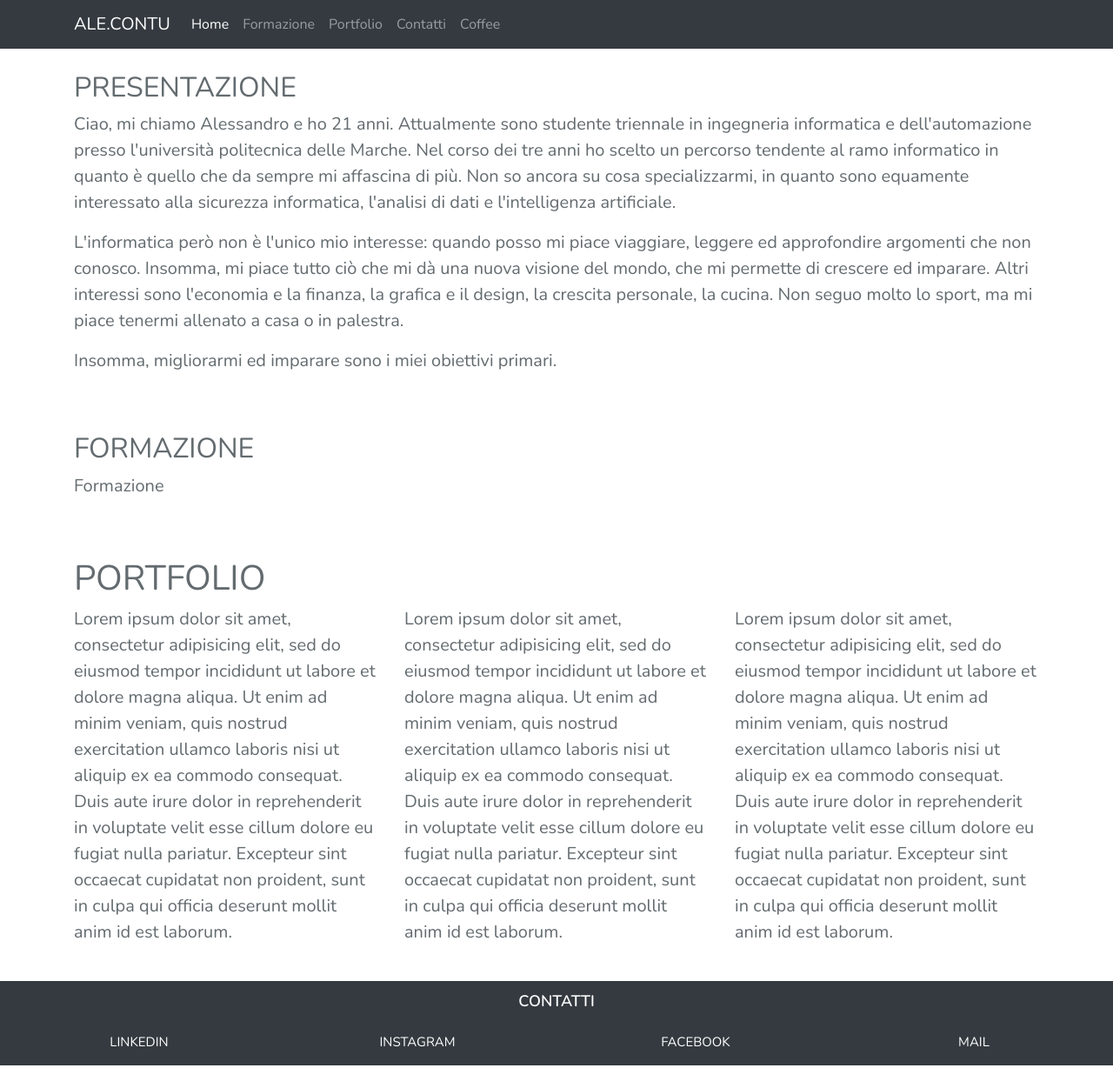
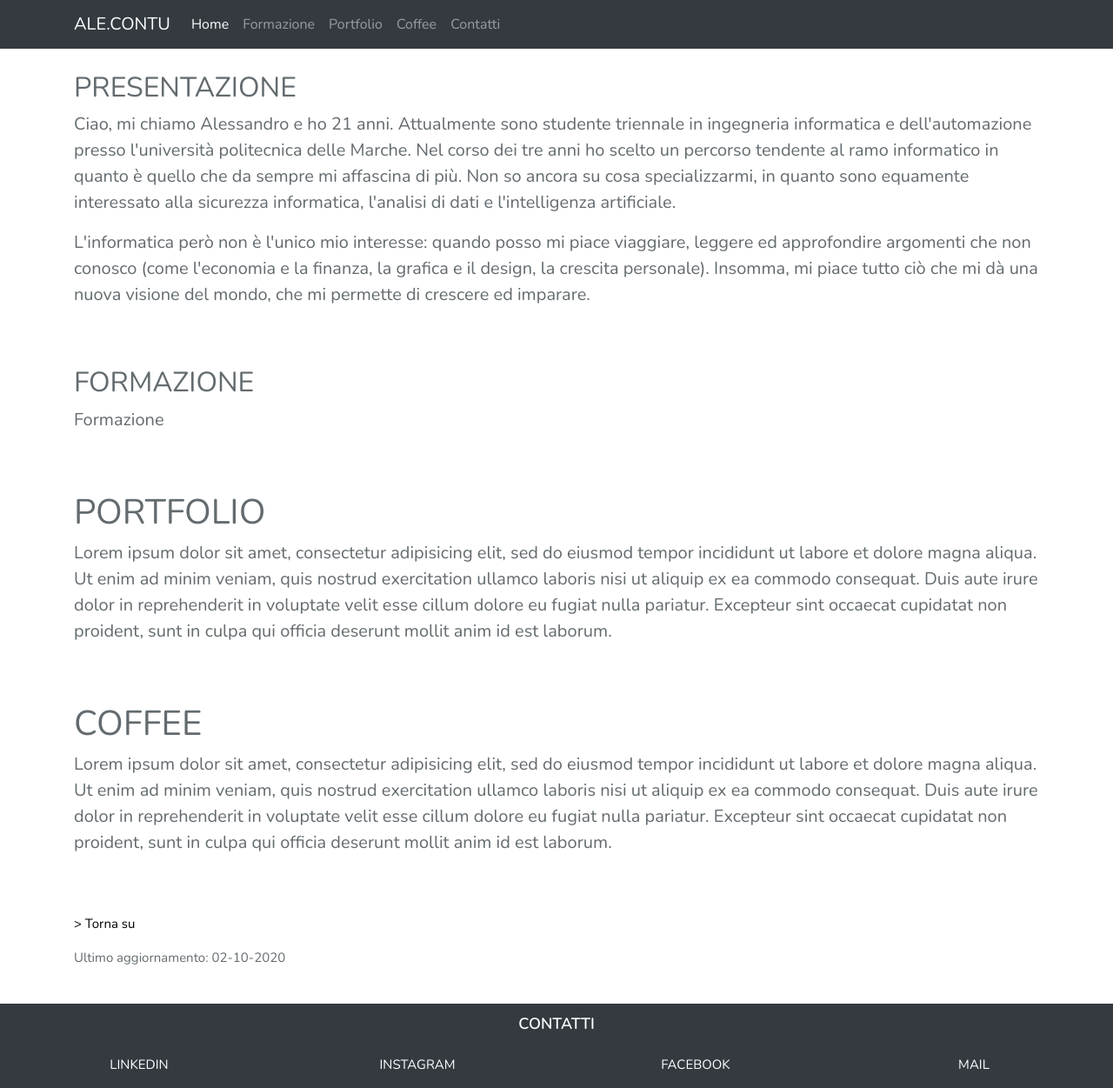
Before and after one commit to alecontuIT/alecontuIT.github.io, a plain HTML site: page index.html in a window 1280 px wide. Shown: the whole page at 87% size. Before the commit the page ends 1225 px from the top, so only its background shows below. Drawn offline with nearby package versions, Linux system fonts and the light colour scheme.

Commit message:
Ultimo aggiornamento e torna su

```diff
--- a/css/index.css
+++ b/css/index.css
@@ -15,12 +15,21 @@ html, body {
 
 
 /*-------------
-    BODY
+     BODY
 -------------*/
 .corpo{
   padding-top: 2%;
   padding-bottom: 2%;
   font-size: 20px;
+}
+
+.aggiornamento{
+  font-size: 15px;
+}
+
+.up a{
+    text-decoration: none;
+    color: #000000;
 }
 
 /*-------------
--- a/index.html
+++ b/index.html
@@ -34,12 +34,11 @@
               <a class="nav-link" href="#portfolio">Portfolio</a>
             </li>
             <li class="nav-item">
+              <a class="nav-link" href="#coffee">Coffee</a>
+            </li>
+            <li class="nav-item">
               <a class="nav-link" href="#contatti">Contatti</a>
             </li>
-            <li class="nav-item">
-              <a class="nav-link" href="coffe.html">Coffee</a>
-            </li>
-
           </ul>
         </div>
     </div>
@@ -47,7 +46,7 @@
 </header>
 
 <div class="container corpo animated fadeInUp">
-  <h2>PRESENTAZIONE</h2>
+  <h2 id="presentazione">PRESENTAZIONE</h2>
   <div class="row">
     <!-- md per desktop, sm per tablet, niente per schermi di cellulari-->
     <div class="col-md-12 col-sm-12">
@@ -57,12 +56,8 @@
         Non so ancora su cosa specializzarmi, in quanto sono equamente interessato alla sicurezza informatica, l'analisi di dati e l'intelligenza artificiale.
       </p>
       <p>
-        L'informatica però non è l'unico mio interesse: quando posso mi piace viaggiare, leggere ed approfondire argomenti che non conosco. Insomma, mi piace tutto ciò che mi dà una
-        nuova visione del mondo, che mi permette di crescere ed imparare. Altri interessi sono l'economia e la finanza, la grafica e il design, la crescita personale, la cucina.
-        Non seguo molto lo sport, ma mi piace tenermi allenato a casa o in palestra.
-      </p>
-      <p>
-        Insomma, migliorarmi ed imparare sono i miei obiettivi primari.
+        L'informatica però non è l'unico mio interesse: quando posso mi piace viaggiare, leggere ed approfondire argomenti che non conosco (come l'economia e la finanza, la grafica e il design, la crescita personale).
+        Insomma, mi piace tutto ciò che mi dà una nuova visione del mondo, che mi permette di crescere ed imparare.
       </p>
     </div>
   </div>
@@ -82,15 +77,32 @@
   <h1 id="portfolio">PORTFOLIO</h1>
   <div class="row">
     <!-- md per desktop, sm per tablet, niente per schermi di cellulari-->
-    <div class="col-sm-4">
+    <div class="col-sm-12">
       <p>Lorem ipsum dolor sit amet, consectetur adipisicing elit, sed do eiusmod tempor incididunt ut labore et dolore magna aliqua. Ut enim ad minim veniam, quis nostrud exercitation ullamco laboris nisi ut aliquip ex ea commodo consequat. Duis aute irure dolor in reprehenderit in voluptate velit esse cillum dolore eu fugiat nulla pariatur. Excepteur sint occaecat cupidatat non proident, sunt in culpa qui officia deserunt mollit anim id est laborum.</p>
     </div>
-    <div class="col-sm-4">
+  </div>
+</div>
+
+<div class="container corpo animated fadeInUp">
+  <h1 id="coffee">COFFEE</h1>
+  <div class="row">
+    <!-- md per desktop, sm per tablet, niente per schermi di cellulari-->
+    <div class="col-sm-12">
       <p>Lorem ipsum dolor sit amet, consectetur adipisicing elit, sed do eiusmod tempor incididunt ut labore et dolore magna aliqua. Ut enim ad minim veniam, quis nostrud exercitation ullamco laboris nisi ut aliquip ex ea commodo consequat. Duis aute irure dolor in reprehenderit in voluptate velit esse cillum dolore eu fugiat nulla pariatur. Excepteur sint occaecat cupidatat non proident, sunt in culpa qui officia deserunt mollit anim id est laborum.</p>
     </div>
-    <div class="col-sm-4">
-      <p>Lorem ipsum dolor sit amet, consectetur adipisicing elit, sed do eiusmod tempor incididunt ut labore et dolore magna aliqua. Ut enim ad minim veniam, quis nostrud exercitation ullamco laboris nisi ut aliquip ex ea commodo consequat. Duis aute irure dolor in reprehenderit in voluptate velit esse cillum dolore eu fugiat nulla pariatur. Excepteur sint occaecat cupidatat non proident, sunt in culpa qui officia deserunt mollit anim id est laborum.</p>
+  </div>
+</div>
+
+<div class="container corpo animated fadeInUp">
+  <div class="row aggiornamento" >
+    <!-- md per desktop, sm per tablet, niente per schermi di cellulari-->
+    <div class="col-sm-12 up">
+      <a href="#logo" ><p> > Torna su</p></a>
     </div>
+    <div class="col-sm-12">
+      <p> Ultimo aggiornamento: 02-10-2020</p>
+    </div>
+
   </div>
 </div>
 
```
